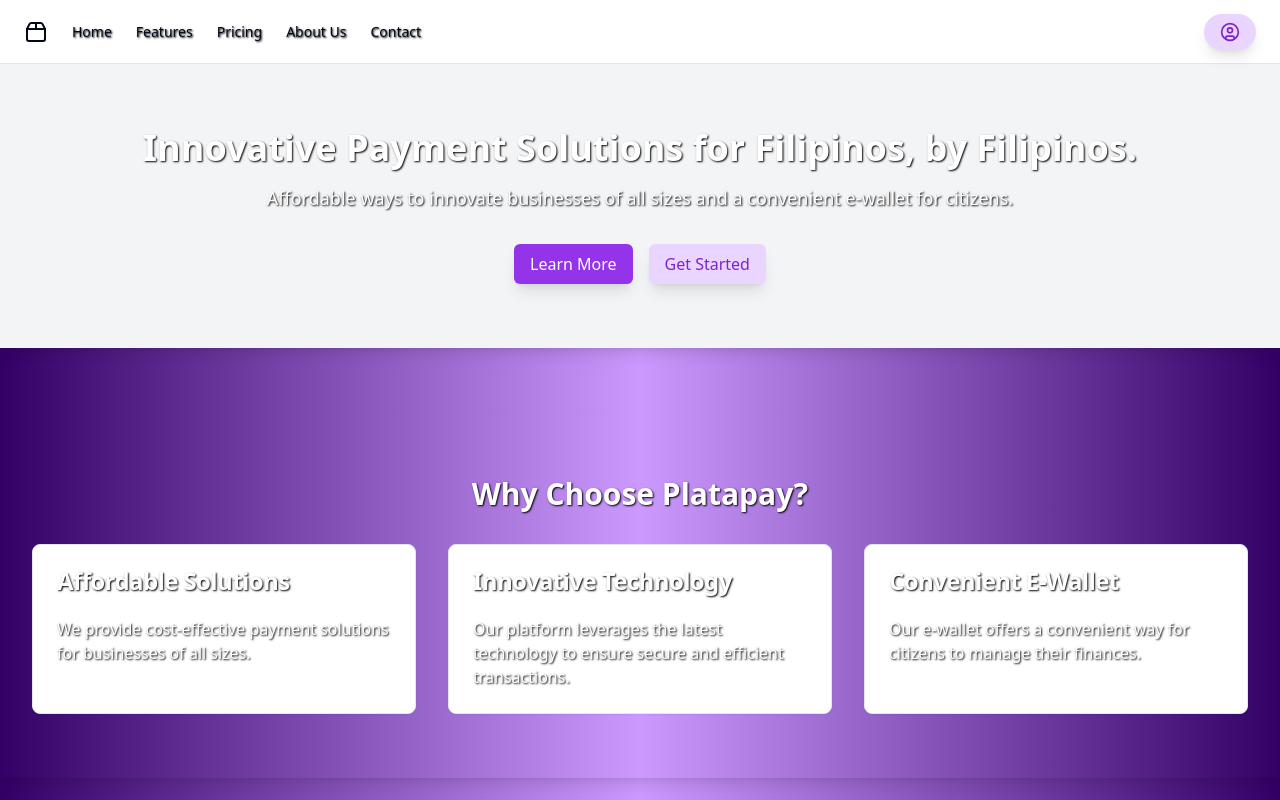
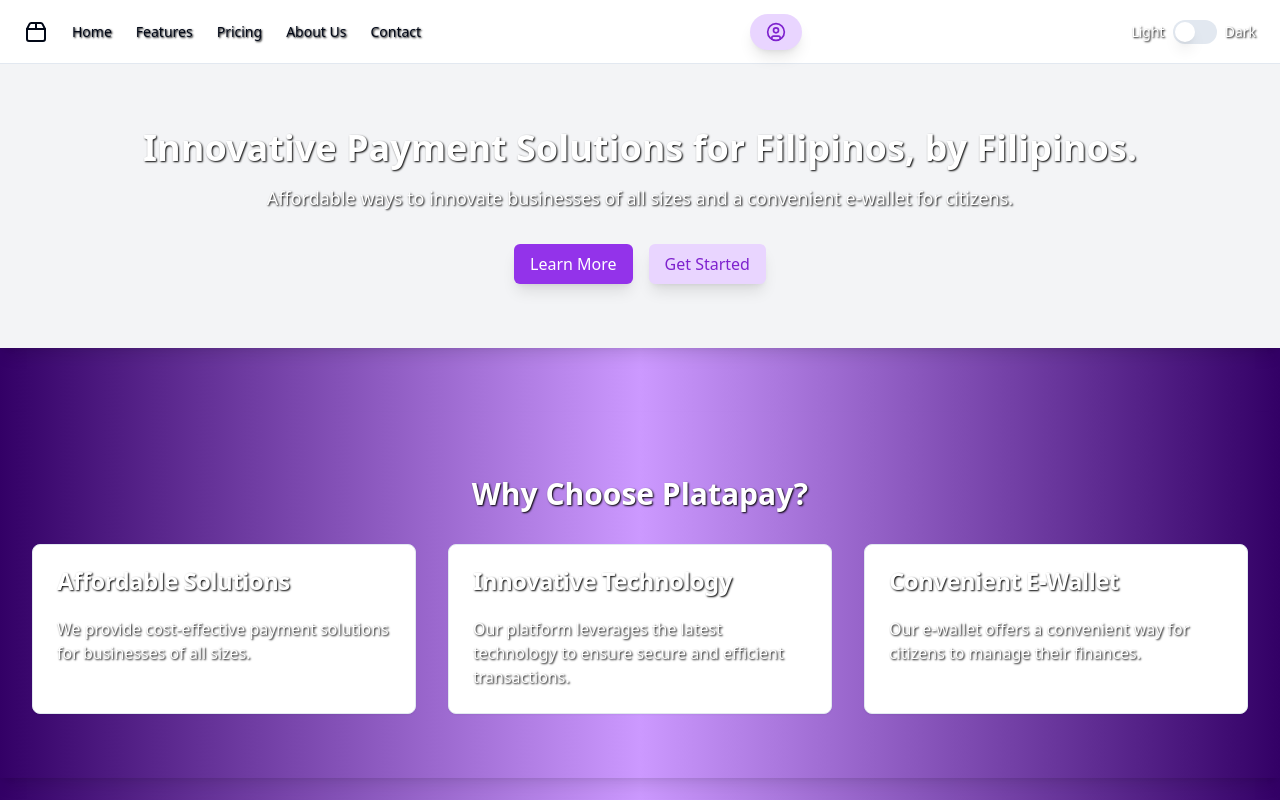
Before and after one commit to GPT-Engineer-App/platapay-solution, a React (Vite) app: page / in a window 1280 px wide. Shown: the top 800 px of the page. Built offline with nearby package versions, Linux system fonts and the light colour scheme.

Commit message:
Add theme toggle switch to the navbar using next-themes and shadcn components.

```diff
--- a/src/App.jsx
+++ b/src/App.jsx
@@ -5,6 +5,7 @@ import { Home } from "lucide-react";
 import { Route, BrowserRouter as Router, Routes } from "react-router-dom";
 import Layout from "./layouts/navbar"; // Change to navbar layout
 import Index from "./pages/Index.jsx";
+import { ThemeProvider } from "next-themes"; // Add this import
 const queryClient = new QueryClient();
 
 export const navItems = [
@@ -36,6 +37,7 @@ const App = () => {
     <QueryClientProvider client={queryClient}>
       <TooltipProvider>
         <Toaster />
+        <ThemeProvider attribute="class"> {/* Wrap the application with ThemeProvider */}
           <Router>
             <Routes>
               <Route path="/" element={<Layout />}>
@@ -44,6 +46,7 @@ const App = () => {
               </Route>
             </Routes>
           </Router>
+        </ThemeProvider>
       </TooltipProvider>
     </QueryClientProvider>
   );
--- a/src/layouts/navbar.jsx
+++ b/src/layouts/navbar.jsx
@@ -12,6 +12,8 @@ import { cn } from "@/lib/utils";
 import { CircleUser, Menu, Package2 } from "lucide-react";
 import { NavLink, Outlet } from "react-router-dom";
 import { navItems } from "../App";
+import { useTheme } from "next-themes"; // Add this import
+import { Switch } from "@/components/ui/switch"; // Add this import
 
 const Layout = () => {
   return (
@@ -20,6 +22,7 @@ const Layout = () => {
         <DesktopNav />
         <MobileNav />
         <UserMenu />
+        <ThemeToggle /> {/* Add the ThemeToggle component */}
       </header>
       <main className="flex-grow overflow-auto">
         <Outlet />
@@ -108,4 +111,19 @@ const NavItem = ({ to, children, className }) => (
   </NavLink>
 );
 
+const ThemeToggle = () => {
+  const { theme, setTheme } = useTheme();
+
+  return (
+    <div className="flex items-center space-x-2">
+      <span className="text-sm">Light</span>
+      <Switch
+        checked={theme === "dark"}
+        onCheckedChange={(checked) => setTheme(checked ? "dark" : "light")}
+      />
+      <span className="text-sm">Dark</span>
+    </div>
+  );
+};
+
 export default Layout;
```
Also changed, not shown: 1 other file (tests, documents, lock files or other folders). Lines whose indentation alone changed are shown as unchanged.
